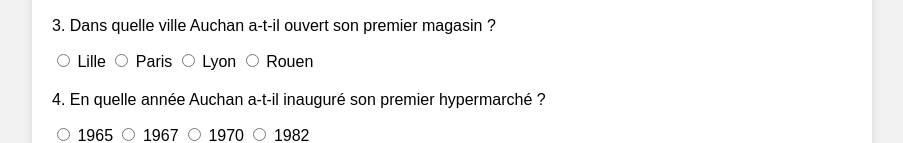
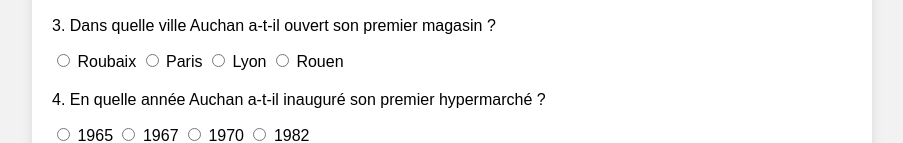
Before and after one commit to Gwendane/Quiz-Auchan.html, a plain HTML site: page index.html in a window 1280 px wide. Shown: the part 223-366 px from the top of the page, without its empty margins (188-1091 px from the left). Drawn offline with Linux system fonts and the light colour scheme.

Commit message:
Update index.html

```diff
--- a/index.html
+++ b/index.html
@@ -96,7 +96,7 @@
       },
       {
         q: "3. Dans quelle ville Auchan a-t-il ouvert son premier magasin ?",
-        options: { a: "Lille", b: "Paris", c: "Lyon", d: "Rouen" },
+        options: { a: "Roubaix", b: "Paris", c: "Lyon", d: "Rouen" },
         answer: "a"
       },
       {
```
